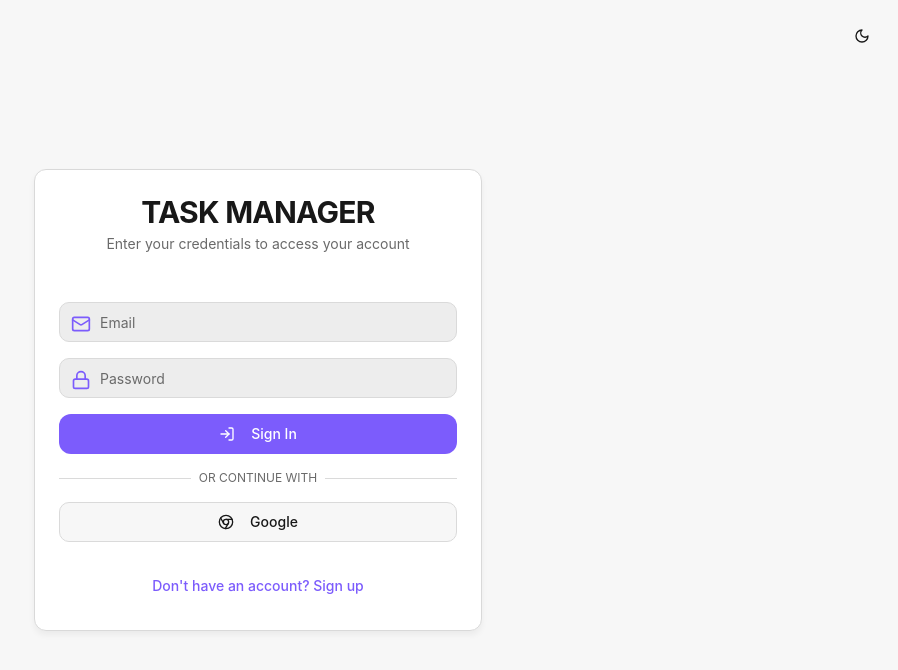
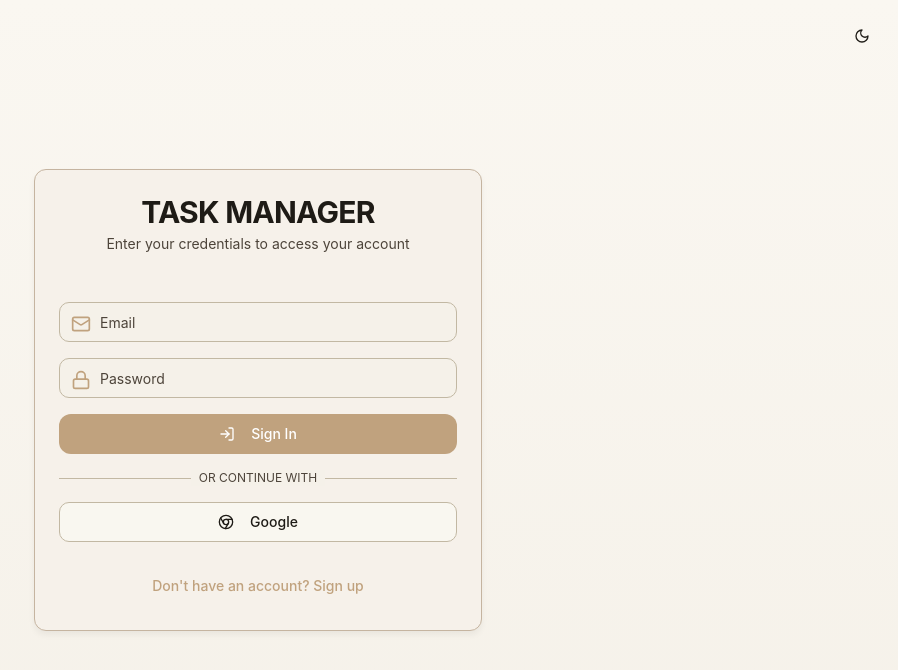
Before and after one commit to Prajitha-J/TASK-MANAGER, a React (Vite) app: page /login in a window 1280 px wide. Shown: the top 670 px of the page, without its empty margins (382-1280 px from the left). Built offline with nearby package versions, Linux system fonts and the light colour scheme; no server answers.

Commit message:
Refactor: Implement dark and light mode theming
Implement a consistent dark and light mode UI design for the task management app, including color palettes, typography, and styling for various elements across all pages.

```diff
--- a/src/App.css
+++ b/src/App.css
@@ -13,10 +13,10 @@
   transition: filter 300ms;
 }
 .logo:hover {
-  filter: drop-shadow(0 0 2em #7C5CFC);
+  filter: drop-shadow(0 0 2em #5C3B31);
 }
 .logo.react:hover {
-  filter: drop-shadow(0 0 2em #7C5CFC);
+  filter: drop-shadow(0 0 2em #5C3B31);
 }
 
 @keyframes logo-spin {
@@ -39,22 +39,26 @@
 }
 
 .read-the-docs {
-  color: #888;
+  color: #4D443A;
+}
+
+.dark .read-the-docs {
+  color: #D2B48C;
 }
 
 /* Custom background gradients - Light Theme */
 .light-gradient {
-  background: linear-gradient(to bottom right, #FFFFFF, #F7F7F7);
+  background: linear-gradient(to bottom right, #FAF7F1, #F5F1E9);
 }
 
-/* Custom background gradients - Dark Theme (Notion-inspired) */
+/* Custom background gradients - Dark Theme (Brown-themed) */
 .dark-gradient {
-  background: linear-gradient(to bottom, #181818, #222222);
+  background: linear-gradient(to bottom, #221B17, #2E221E);
 }
 
-/* Notion-inspired UI elements */
+/* Brown-themed UI elements */
 .notion-navbar {
-  background: linear-gradient(to bottom, #222222, #181818);
+  background: linear-gradient(to bottom, #1A1410, #221B17);
 }
 
 .notion-button {
@@ -63,7 +67,7 @@
 }
 
 .notion-button:hover {
-  background: linear-gradient(to right, #7C5CFC, #9B79FF);
+  background: linear-gradient(to right, #5C3B31, #804D3E);
 }
 
 /* Task status indicators */
@@ -84,23 +88,23 @@ button, a, input, select, textarea {
   transition: all 0.2s ease-in-out;
 }
 
-/* Specific styles for the login page to match the Notion aesthetic */
+/* Specific styles for the login page to match the brown aesthetic */
 .login-container {
   @apply bg-light-background dark:bg-dark-background min-h-screen flex items-center justify-center;
-  background: linear-gradient(to bottom, #F7F7F7, #FFFFFF);
+  background: linear-gradient(to bottom, #FAF7F1, #F5F1E9);
 }
 
 .dark .login-container {
-  background: linear-gradient(to bottom, #181818, #222222);
+  background: linear-gradient(to bottom, #221B17, #2E221E);
 }
 
 .login-card {
-  @apply bg-light-card dark:bg-dark-card rounded-xl shadow-task-card p-8 max-w-md w-full;
-  border: 1px solid #DADADA;
+  @apply bg-light-card dark:bg-dark-card rounded-xl shadow-light-card dark:shadow-dark-card p-8 max-w-md w-full;
+  border: 1px solid #C2B8A3;
 }
 
 .dark .login-card {
-  border: 1px solid #393939;
+  border: 1px solid #4E4037;
   box-shadow: none;
 }
 
@@ -111,7 +115,7 @@ button, a, input, select, textarea {
 .login-input {
   @apply bg-light-input dark:bg-dark-input border border-light-border dark:border-dark-border rounded-lg
   text-light-textPrimary dark:text-dark-textPrimary
-  placeholder:text-light-textSecondary dark:placeholder:text-dark-textSecondary
+  placeholder:text-light-placeholder dark:placeholder:text-dark-placeholder
   focus:border-light-primaryAccent dark:focus:border-dark-primaryAccent
   focus:ring-1 focus:ring-light-primaryAccent dark:focus:ring-dark-primaryAccent;
 }
--- a/src/index.css
+++ b/src/index.css
@@ -5,87 +5,87 @@
 
 @layer base {
   :root {
-    /* Light theme */
-    --background: 0 0% 97%; /* #F7F7F7 - Soft Off-White */
-    --foreground: 0 0% 9%; /* #181818 - Deep Charcoal Black */
+    /* Light theme - Beige theme */
+    --background: 42 45% 96%; /* #FAF7F1 - Soft warm ivory */
+    --foreground: 37 13% 11%; /* #1E1B16 - Rich dark brown */
 
-    --card: 0 0% 100%; /* #FFFFFF - Pure White */
-    --card-foreground: 0 0% 9%; /* #181818 - Deep Charcoal Black */
+    --card: 38 40% 94%; /* #F5F1E9 - Light beige */
+    --card-foreground: 37 13% 11%; /* #1E1B16 - Rich dark brown */
 
-    --popover: 0 0% 100%; /* #FFFFFF - Pure White */
-    --popover-foreground: 0 0% 9%; /* #181818 - Deep Charcoal Black */
+    --popover: 38 40% 94%; /* #F5F1E9 - Light beige */
+    --popover-foreground: 37 13% 11%; /* #1E1B16 - Rich dark brown */
 
-    --primary: 259 96% 67%; /* #7C5CFC - Vibrant Purple */
-    --primary-foreground: 0 0% 97%; /* #F7F7F7 - Soft Off-White */
+    --primary: 34 36% 62%; /* #C0A27E - Warm sand */
+    --primary-foreground: 42 45% 96%; /* #FAF7F1 - Soft warm ivory */
 
-    --secondary: 0 0% 93%; /* #EDEDED - Very Light Grey */
-    --secondary-foreground: 0 0% 9%; /* #181818 - Deep Charcoal Black */
+    --secondary: 38 40% 94%; /* #F5F1E9 - Light beige */
+    --secondary-foreground: 37 13% 11%; /* #1E1B16 - Rich dark brown */
 
-    --muted: 0 0% 93%; /* #EDEDED - Very Light Grey */
-    --muted-foreground: 0 0% 41%; /* #6A6A6A - Medium Grey */
+    --muted: 36 27% 82%; /* #E0D5C3 - Muted taupe */
+    --muted-foreground: 30 9% 52%; /* #A69F91 - Soft taupe-gray */
 
-    --accent: 259 96% 67%; /* #7C5CFC - Vibrant Purple */
-    --accent-foreground: 0 0% 97%; /* #F7F7F7 - Soft Off-White */
+    --accent: 37 33% 73%; /* #D6B98C - Golden beige */
+    --accent-foreground: 37 13% 11%; /* #1E1B16 - Rich dark brown */
 
-    --destructive: 0 68% 50%; /* #D32F2F - Muted Red */
-    --destructive-foreground: 0 0% 97%; /* #F7F7F7 - Soft Off-White */
+    --destructive: 6 33% 60%; /* #C17A6F - Muted red-brown */
+    --destructive-foreground: 42 45% 96%; /* #FAF7F1 - Soft warm ivory */
 
-    --border: 0 0% 85%; /* #DADADA - Light Grey */
-    --input: 0 0% 85%; /* #DADADA - Light Grey */
-    --ring: 259 96% 67%; /* #7C5CFC - Vibrant Purple */
+    --border: 32 24% 70%; /* #C2B8A3 - Light taupe */
+    --input: 32 24% 70%; /* #C2B8A3 - Light taupe */
+    --ring: 34 36% 62%; /* #C0A27E - Warm sand */
 
     --radius: 0.75rem; /* 12px border radius */
 
     /* Sidebar colors for light theme */
-    --sidebar-background: 0 0% 97%; /* #F7F7F7 - Soft Off-White */
-    --sidebar-foreground: 0 0% 9%; /* #181818 - Deep Charcoal Black */
-    --sidebar-primary: 259 96% 67%; /* #7C5CFC - Vibrant Purple */
-    --sidebar-primary-foreground: 0 0% 97%; /* #F7F7F7 - Soft Off-White */
-    --sidebar-accent: 259 96% 67%; /* #7C5CFC - Vibrant Purple */
-    --sidebar-accent-foreground: 0 0% 97%; /* #F7F7F7 - Soft Off-White */
-    --sidebar-border: 0 0% 85%; /* #DADADA - Light Grey */
-    --sidebar-ring: 259 96% 67%; /* #7C5CFC - Vibrant Purple */
+    --sidebar-background: 41 50% 95%; /* #F8F4EC - Warm off-white */
+    --sidebar-foreground: 37 13% 11%; /* #1E1B16 - Rich dark brown */
+    --sidebar-primary: 37 33% 73%; /* #D6B98C - Golden beige */
+    --sidebar-primary-foreground: 42 45% 96%; /* #FAF7F1 - Soft warm ivory */
+    --sidebar-accent: 34 36% 62%; /* #C0A27E - Warm sand */
+    --sidebar-accent-foreground: 42 45% 96%; /* #FAF7F1 - Soft warm ivory */
+    --sidebar-border: 32 24% 70%; /* #C2B8A3 - Light taupe */
+    --sidebar-ring: 34 36% 62%; /* #C0A27E - Warm sand */
   }
 
   .dark {
-    /* Dark theme */
-    --background: 0 0% 9%; /* #181818 - Deep Charcoal Black */
-    --foreground: 0 0% 93%; /* #EDEDED - Soft White */
+    /* Dark theme - Brown theme */
+    --background: 22 15% 12%; /* #221B17 - Rich dark brown */
+    --foreground: 32 33% 87%; /* #EAE0D5 - Warm white */
 
-    --card: 0 0% 13%; /* #222222 - Dark Grey */
-    --card-foreground: 0 0% 93%; /* #EDEDED - Soft White */
+    --card: 15 19% 15%; /* #2E221E - Soft cocoa brown */
+    --card-foreground: 32 33% 87%; /* #EAE0D5 - Warm white */
 
-    --popover: 0 0% 13%; /* #222222 - Dark Grey */
-    --popover-foreground: 0 0% 93%; /* #EDEDED - Soft White */
+    --popover: 15 19% 15%; /* #2E221E - Soft cocoa brown */
+    --popover-foreground: 32 33% 87%; /* #EAE0D5 - Warm white */
 
-    --primary: 259 96% 67%; /* #7C5CFC - Vibrant Purple */
-    --primary-foreground: 0 0% 93%; /* #EDEDED - Soft White */
+    --primary: 14 30% 28%; /* #5C3B31 - Deep reddish-brown */
+    --primary-foreground: 32 33% 87%; /* #EAE0D5 - Warm white */
 
-    --secondary: 0 0% 18%; /* #2E2E2E - Slightly Lighter Grey */
-    --secondary-foreground: 0 0% 93%; /* #EDEDED - Soft White */
+    --secondary: 18 19% 20%; /* #3A2F2A - Muted warm brown */
+    --secondary-foreground: 32 33% 87%; /* #EAE0D5 - Warm white */
 
-    --muted: 0 0% 18%; /* #2E2E2E - Slightly Lighter Grey */
-    --muted-foreground: 0 0% 69%; /* #B0B0B0 - Light Grey */
+    --muted: 18 19% 20%; /* #3A2F2A - Muted warm brown */
+    --muted-foreground: 42 28% 70%; /* #D2B48C - Soft beige */
 
-    --accent: 259 96% 67%; /* #7C5CFC - Vibrant Purple */
-    --accent-foreground: 0 0% 93%; /* #EDEDED - Soft White */
+    --accent: 14 30% 28%; /* #5C3B31 - Deep reddish-brown */
+    --accent-foreground: 32 33% 87%; /* #EAE0D5 - Warm white */
 
-    --destructive: 0 100% 65%; /* #FF4D4D - Bright Red */
-    --destructive-foreground: 0 0% 93%; /* #EDEDED - Soft White */
+    --destructive: 0 50% 40%; /* #993333 - Deep red-brown */
+    --destructive-foreground: 32 33% 87%; /* #EAE0D5 - Warm white */
 
-    --border: 0 0% 22%; /* #393939 - Dark Grey */
-    --input: 0 0% 22%; /* #393939 - Dark Grey */
-    --ring: 259 96% 67%; /* #7C5CFC - Vibrant Purple */
+    --border: 18 13% 27%; /* #4E4037 - Soft brown-gray */
+    --input: 18 13% 27%; /* #4E4037 - Soft brown-gray */
+    --ring: 14 34% 38%; /* #804D3E - Burnt sienna */
 
     /* Sidebar colors for dark theme */
-    --sidebar-background: 0 0% 13%; /* #222222 - Dark Grey */
-    --sidebar-foreground: 0 0% 93%; /* #EDEDED - Soft White */
-    --sidebar-primary: 0 0% 9%; /* #181818 - Deep Charcoal Black */
-    --sidebar-primary-foreground: 0 0% 93%; /* #EDEDED - Soft White */
-    --sidebar-accent: 259 96% 67%; /* #7C5CFC - Vibrant Purple */
-    --sidebar-accent-foreground: 0 0% 93%; /* #EDEDED - Soft White */
-    --sidebar-border: 0 0% 22%; /* #393939 - Dark Grey */
-    --sidebar-ring: 259 96% 67%; /* #7C5CFC - Vibrant Purple */
+    --sidebar-background: 23 19% 8%; /* #1A1410 - Deep espresso brown */
+    --sidebar-foreground: 32 33% 87%; /* #EAE0D5 - Warm white */
+    --sidebar-primary: 14 30% 28%; /* #5C3B31 - Deep reddish-brown */
+    --sidebar-primary-foreground: 32 33% 87%; /* #EAE0D5 - Warm white */
+    --sidebar-accent: 14 34% 38%; /* #804D3E - Burnt sienna */
+    --sidebar-accent-foreground: 32 33% 87%; /* #EAE0D5 - Warm white */
+    --sidebar-border: 18 13% 27%; /* #4E4037 - Soft brown-gray */
+    --sidebar-ring: 14 34% 38%; /* #804D3E - Burnt sienna */
   }
 }
 
@@ -101,8 +101,12 @@
   }
 
   .dark body {
-    background: linear-gradient(to bottom, #181818, #222222);
+    background: linear-gradient(to bottom, #221B17, #2E221E);
     transition: all 0.2s ease-in-out;
+  }
+
+  body {
+    background: linear-gradient(to bottom, #FAF7F1, #F5F1E9);
   }
 }
 
@@ -151,13 +155,13 @@
   }
 
   .card {
-    @apply shadow-task-card rounded-xl border border-border/40;
+    @apply shadow-light-card rounded-xl border border-border/40;
     transition: transform 0.2s ease-in-out, box-shadow 0.2s ease-in-out;
   }
 
   .dark .card {
-    @apply shadow-none rounded-xl border border-dark-border/40;
-    background: #222222;
+    @apply shadow-dark-card rounded-xl border border-dark-border/40;
+    background: #2E221E;
     transition: transform 0.2s ease-in-out, box-shadow 0.2s ease-in-out;
   }
 
@@ -170,7 +174,7 @@
   }
 
   .dark .warning-indicator {
-    @apply text-dark-error;
+    @apply text-dark-warning;
   }
 
   .dark .error-indicator {
@@ -178,14 +182,46 @@
   }
 
   .dark .sidebar-nav {
-    @apply bg-dark-card border-r border-dark-border;
+    @apply bg-dark-sidebar border-r border-dark-border;
   }
 
   .dark .sidebar-item-active {
-    @apply bg-dark-input text-dark-textPrimary;
+    @apply bg-dark-primaryAccent text-dark-textPrimary;
   }
 
   .modal-backdrop {
     @apply backdrop-blur-[10px] bg-black/50;
   }
+
+  .login-container {
+    @apply bg-light-background dark:bg-dark-background min-h-screen flex items-center justify-center;
+    background: linear-gradient(to bottom, #FAF7F1, #F5F1E9);
+  }
+
+  .dark .login-container {
+    background: linear-gradient(to bottom, #221B17, #2E221E);
+  }
+
+  .login-card {
+    @apply bg-light-card dark:bg-dark-card rounded-xl shadow-light-card dark:shadow-dark-card p-8 max-w-md w-full;
+    border: 1px solid #C2B8A3;
+  }
+
+  .dark .login-card {
+    border: 1px solid #4E4037;
+    box-shadow: none;
+  }
+
+  .login-input {
+    @apply bg-light-input dark:bg-dark-input border border-light-border dark:border-dark-border rounded-lg
+    text-light-textPrimary dark:text-dark-textPrimary
+    placeholder:text-light-placeholder dark:placeholder:text-dark-placeholder
+    focus:border-light-primaryAccent dark:focus:border-dark-primaryAccent
+    focus:ring-1 focus:ring-light-primaryAccent dark:focus:ring-dark-primaryAccent;
+  }
+
+  .login-button {
+    @apply bg-light-primaryAccent dark:bg-dark-primaryAccent hover:bg-light-secondaryAccent dark:hover:bg-dark-secondaryAccent
+    text-white rounded-lg py-2 px-4 transition-all;
+  }
 }
```
Also changed, not shown: tailwind.config.ts (+32 -21 lines).
